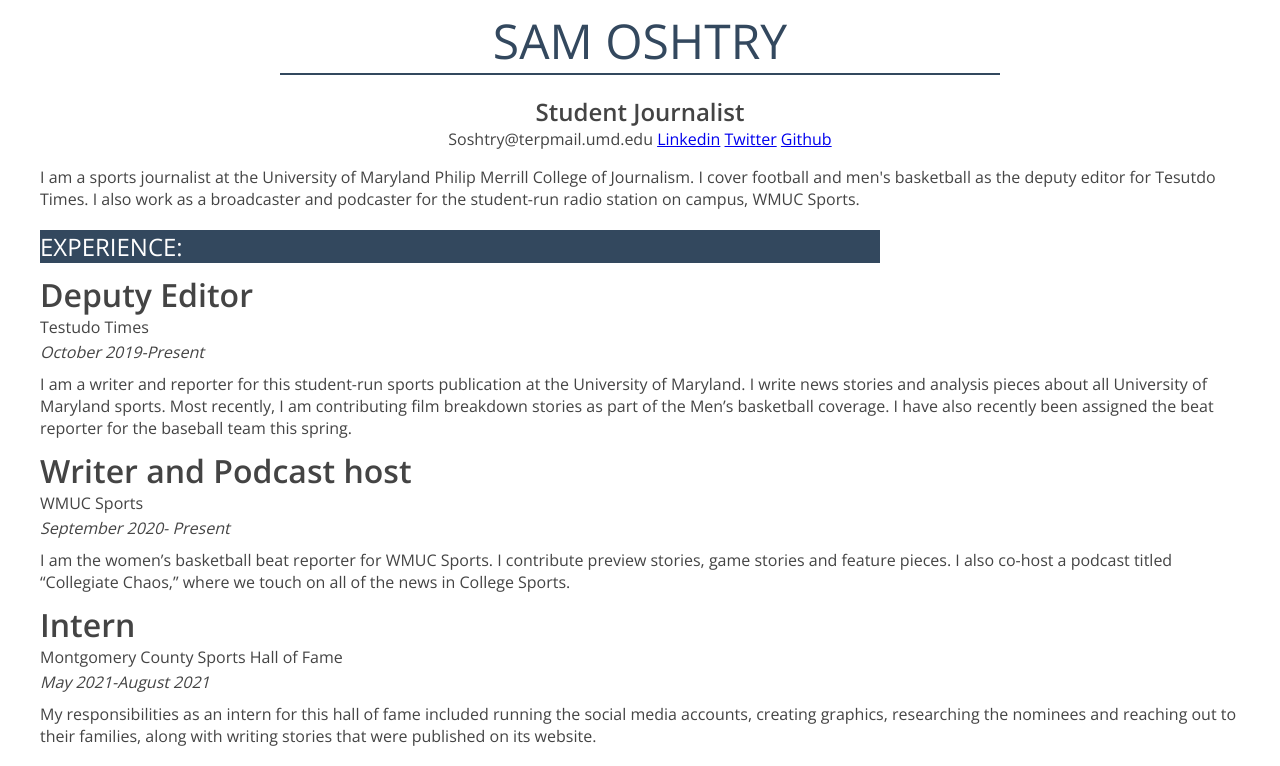
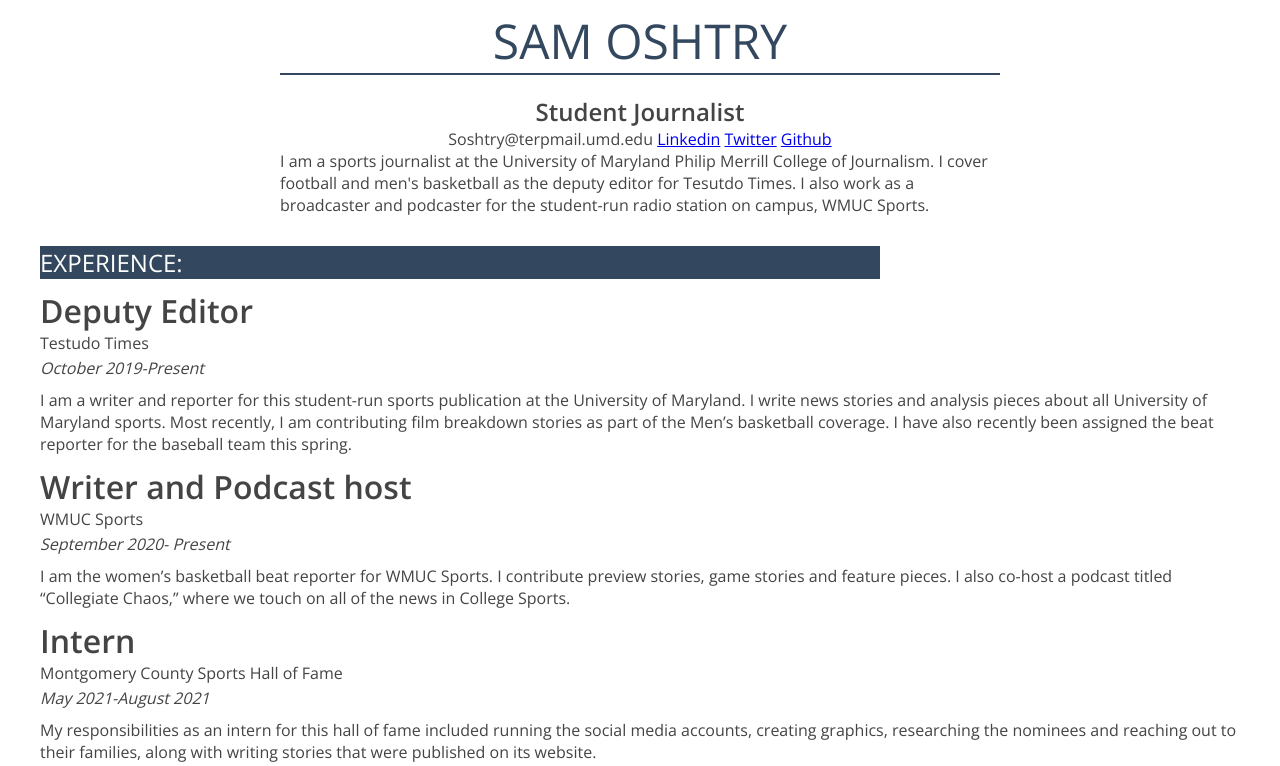
Before and after one commit to Soshtry/Sam-Oshtry-Jour352, a plain HTML site: page resume/copy_Sam_resume.html in a window 1280 px wide. Shown: the top 766 px of the page. Drawn offline with nearby package versions, Linux system fonts and the light colour scheme.

Commit message:
final updated css style resume
updated all steps of css style html resume

```diff
--- a/resume/copy_Sam_resume.html
+++ b/resume/copy_Sam_resume.html
@@ -32,7 +32,7 @@
     <li><a href="https://github.com/Soshtry">Github</a></li>
   </ul>
 
-  <p>I am a sports journalist at the University of Maryland Philip Merrill College
+  <p class="top">I am a sports journalist at the University of Maryland Philip Merrill College
 of Journalism. I cover football and men's basketball as the deputy editor for Tesutdo Times. I also work as a broadcaster and podcaster for the student-run radio station on campus, WMUC Sports.</p>
 
 
--- a/resume/style.css
+++ b/resume/style.css
@@ -101,3 +101,10 @@
   margin-bottom: 0px;
   margin-left: 0px;
 }
+
+.top {
+  width: 60%;
+  min-width: 300px;
+  margin: 0 auto;
+  margin-bottom: 30px;
+}
```
